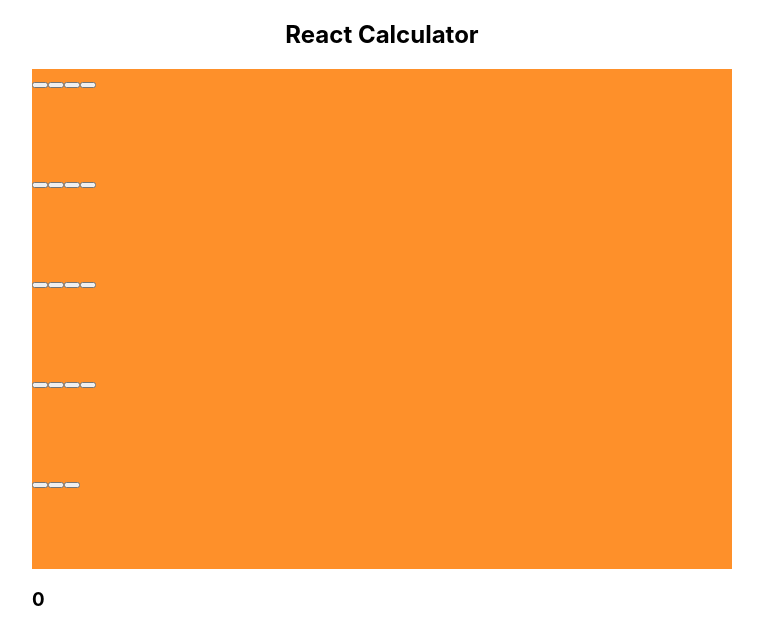
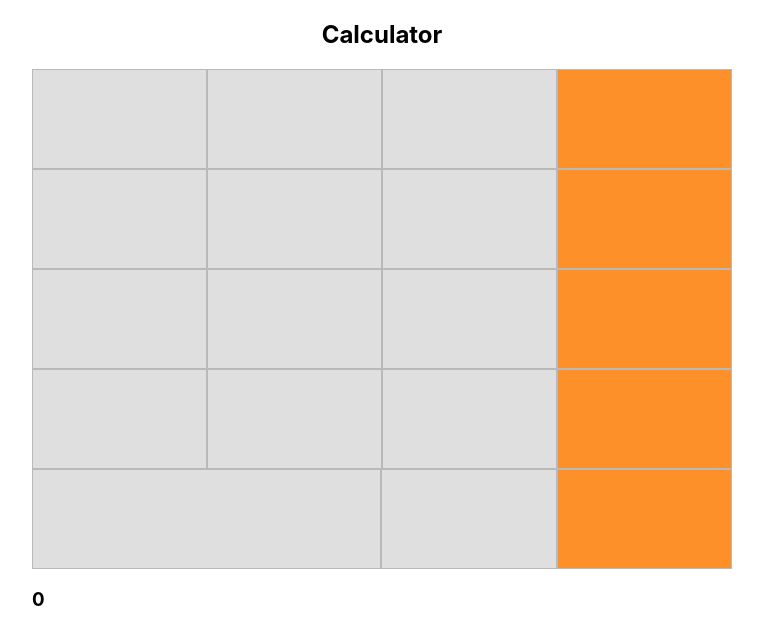
Before and after one commit to jstloyal/react-calculator, a React (Create React App) app: page / in a window 1280 px wide. Shown: the top 644 px of the page, without its empty margins (258-1021 px from the left). Built offline with nearby package versions, Linux system fonts and the light colour scheme.

Commit message:
Add styling to Button

```diff
--- a/src/components/Button.js
+++ /dev/null
@@ -1,16 +0,0 @@
-import React from 'react';
-import PropTypes from 'prop-types';
-
-function Button({ name }) {
-  return (
-    <div>
-      <button type="button">{name}</button>
-    </div>
-  );
-}
-
-Button.propTypes = {
-  name: PropTypes.string.isRequired,
-};
-
-export default Button;
--- a/src/components/app/App.js
+++ b/src/components/app/App.js
@@ -1,13 +1,13 @@
-import React from 'react';
-import ButtonPanel from '../button-panel/ButtonPanel';
-import Display from '../Display';
-import styles from './App.module.css';
+import React from "react";
+import ButtonPanel from "../button-panel/ButtonPanel";
+import Display from "../Display";
+import styles from "./App.module.css";
 
 function App() {
   return (
-    <div class={styles.container}>
-      <div class={styles.app}>
-        <h2 class={styles.title}>React Calculator</h2>
+    <div className={styles.container}>
+      <div className={styles.app}>
+        <h2 className={styles.title}>Calculator</h2>
         <ButtonPanel />
         <Display />
       </div>
--- a/src/components/button-panel/ButtonPanel.js
+++ b/src/components/button-panel/ButtonPanel.js
@@ -1,5 +1,5 @@
 import React from 'react';
-import Button from '../Button';
+import Button from '../button/Button';
 import styles from './ButtonPanel.module.css';
 
 function ButtonPanel() {
--- /dev/null
+++ b/src/components/button/Button.js
@@ -0,0 +1,21 @@
+import React from "react";
+import PropTypes from "prop-types";
+import styles from "./Button.module.css";
+
+function Button({ name, color, wide }) {
+  return (
+    <div
+      type="button"
+      className={styles.button}
+      style={{ backgroundColor: color, width: wide ? "50%" : "25%" }}
+    >
+      {name}
+    </div>
+  );
+}
+
+Button.propTypes = {
+  name: PropTypes.string.isRequired,
+};
+
+export default Button;
--- /dev/null
+++ b/src/components/button/Button.module.css
@@ -0,0 +1,9 @@
+.button {
+  font-size: 40px;
+  text-align: center;
+  width: 25%;
+  line-height: 100px;
+  border: 1px solid #b9b9b9;
+  cursor: pointer;
+  color: #000;
+}
```
